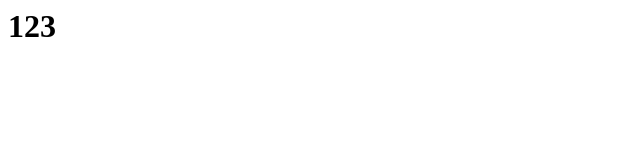
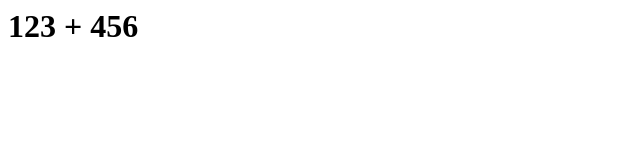
Before and after one commit to Hronicas256/test_Repo_19_08_2925, a plain HTML site: page Index.html in a window 1280 px wide. Shown: the whole page, without its empty margins (0-640 px from the left). Drawn offline with Linux system fonts and the light colour scheme.

Commit message:
Init commit 1

```diff
--- a/Index.html
+++ b/Index.html
@@ -1 +1 @@
-<h1>123</h1>
+<h1>123 + 456</h1>
```
